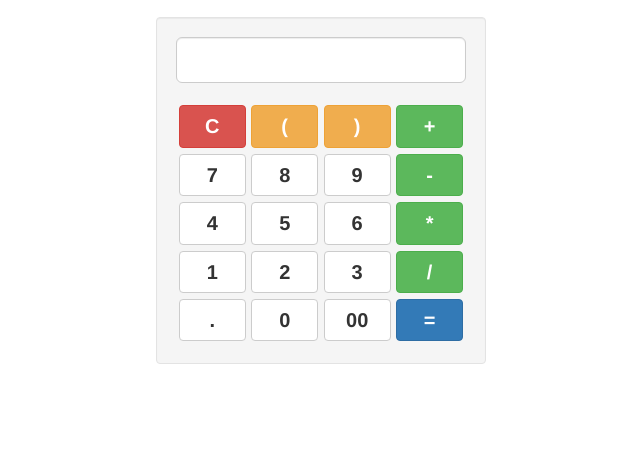
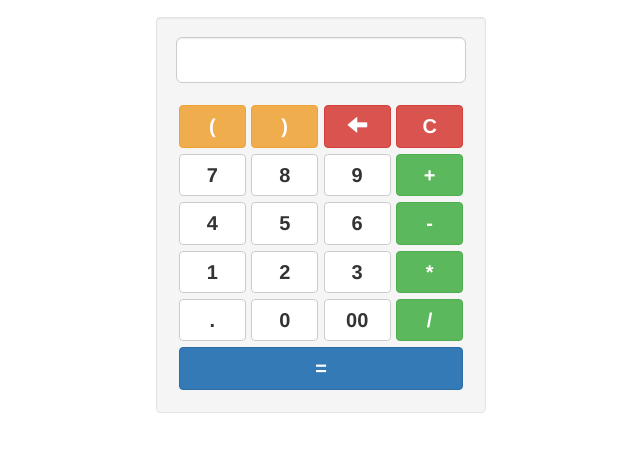
Before and after one commit to DaleSeo/calc, a plain HTML site: page index.html in a window 1280 px wide. Shown: the part 103-554 px from the top of the page, without its empty margins (319-959 px from the left). Drawn offline with nearby package versions, Linux system fonts and the light colour scheme.

Commit message:
evaluate

```diff
--- a/index.html
+++ b/index.html
@@ -21,7 +21,7 @@
         <div id="board" class="container-fluid">
           <div v-for="keys in keyGroups">
             <div class="row">
-              <button v-for="key in keys" :class="key.type" @click="append(key.value)">{{key.value}}</button>
+              <button v-for="key in keys" :class="key.class" @click="handleClick(key.value)" v-html="key.text"></button>
             </div>
           </div>
         </div>
--- a/script.js
+++ b/script.js
@@ -4,40 +4,51 @@ var app = new Vue({
     input: '',
     keyGroups: [
       [
-        {idx: 0, type: 'btn btn-danger', value: 'C'},
-      	{idx: 1, type: 'btn btn-warning', value: '('},
-      	{idx: 2, type: 'btn btn-warning', value: ')'},
-      	{idx: 3, type: 'btn btn-success', value: '+'}
+      	{class: 'btn btn-warning', value: '(', text: '('},
+      	{class: 'btn btn-warning', value: ')', text: ')'},
+      	{class: 'btn btn-danger', value: 'D', text: '<span class="glyphicon glyphicon-arrow-left" aria-hidden="true"></span>'},
+        {class: 'btn btn-danger', value: 'C', text: 'C'},
       ],
       [
-      	{idx: 4, type: 'btn btn-default', value: '7'},
-      	{idx: 5, type: 'btn btn-default', value: '8'},
-      	{idx: 6, type: 'btn btn-default', value: '9'},
-      	{idx: 7, type: 'btn btn-success', value: '-'}
+      	{class: 'btn btn-default', value: '7', text: '7'},
+      	{class: 'btn btn-default', value: '8', text: '8'},
+      	{class: 'btn btn-default', value: '9', text: '9'},
+      	{class: 'btn btn-success', value: '+', text: '+'}
       ],
       [
-      	{idx: 8, type: 'btn btn-default', value: '4'},
-      	{idx: 9, type: 'btn btn-default', value: '5'},
-      	{idx: 10, type: 'btn btn-default', value: '6'},
-      	{idx: 11, type: 'btn btn-success', value: '*'}
+      	{class: 'btn btn-default', value: '4', text: '4'},
+      	{class: 'btn btn-default', value: '5', text: '5'},
+      	{class: 'btn btn-default', value: '6', text: '6'},
+      	{class: 'btn btn-success', value: '-', text: '-'}
       ],
       [
-      	{idx: 12, type: 'btn btn-default', value: '1'},
-      	{idx: 13, type: 'btn btn-default', value: '2'},
-      	{idx: 14, type: 'btn btn-default', value: '3'},
-      	{idx: 15, type: 'btn btn-success', value: '/'}
+      	{class: 'btn btn-default', value: '1', text: '1'},
+      	{class: 'btn btn-default', value: '2', text: '2'},
+      	{class: 'btn btn-default', value: '3', text: '3'},
+      	{class: 'btn btn-success', value: '*', text: '*'}
       ],
       [
-      	{idx: 16, type: 'btn btn-default', value: '.'},
-      	{idx: 17, type: 'btn btn-default', value: '0'},
-      	{idx: 18, type: 'btn btn-default', value: '00'},
-      	{idx: 19, type: 'btn btn-primary', value: '='}
+      	{class: 'btn btn-default', value: '.', text: '.'},
+      	{class: 'btn btn-default', value: '0', text: '0'},
+      	{class: 'btn btn-default', value: '00', text: '00'},
+      	{class: 'btn btn-success', value: '/', text: '/'}
+      ],
+      [
+        {class: 'btn btn-primary btn-block', value: '=', text: '='}
       ]
     ]
   },
   methods: {
-    append: function (value) {
-      this.input += value
+    handleClick: function (value) {
+      if (value === '=') {
+        this.input = String(eval(this.input))
+      } else if (value === 'C') {
+        this.input = ''
+      } else if (value === 'D') {
+        this.input = this.input.substr(0, this.input.length - 1)
+      } else {
+        this.input += value
+      }
     }
   }
 })
--- a/style.css
+++ b/style.css
@@ -8,3 +8,7 @@ div#app {
   font-weight: bold;
   font-size: 20px;
 }
+
+.btn-block {
+	width: 98%;
+}
```
